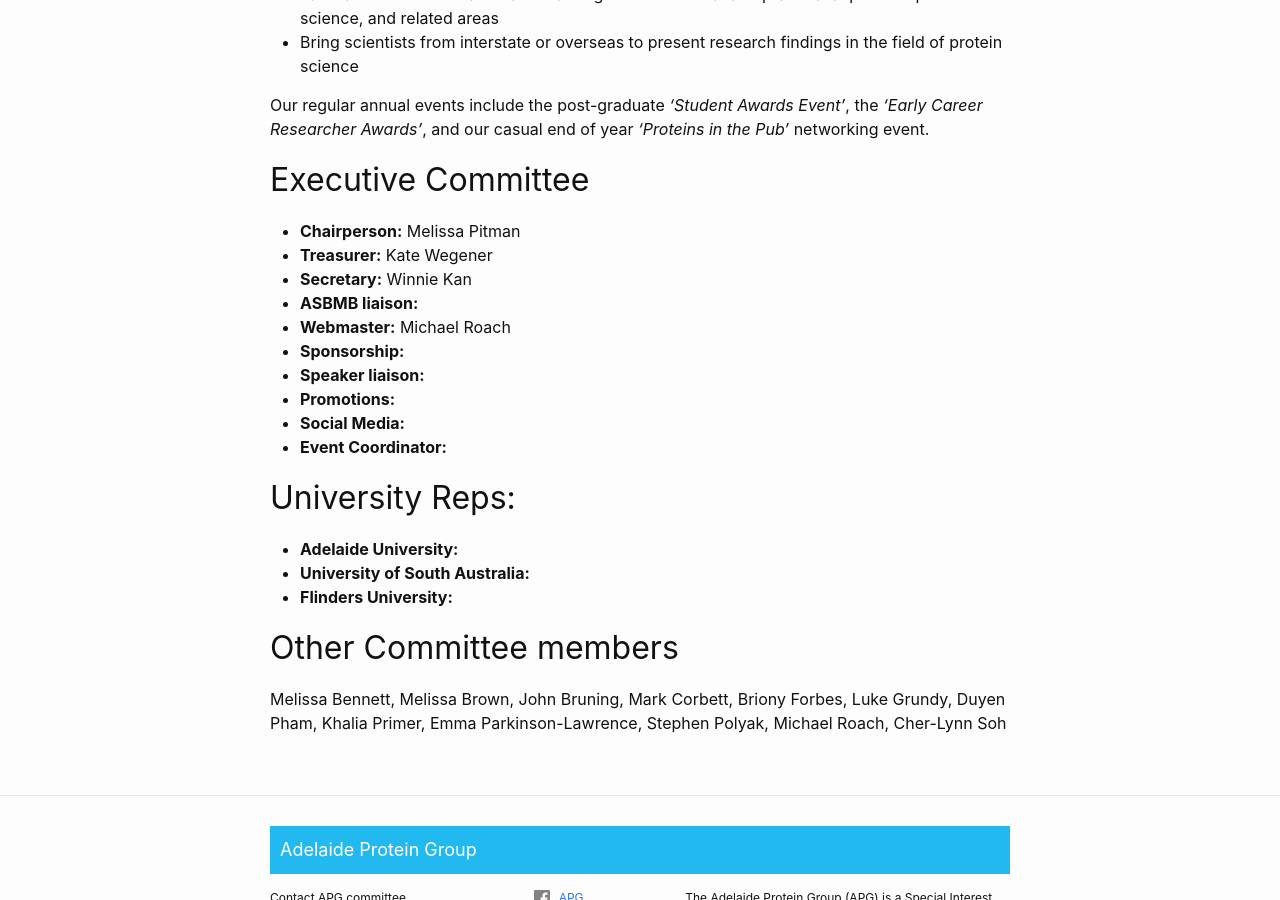
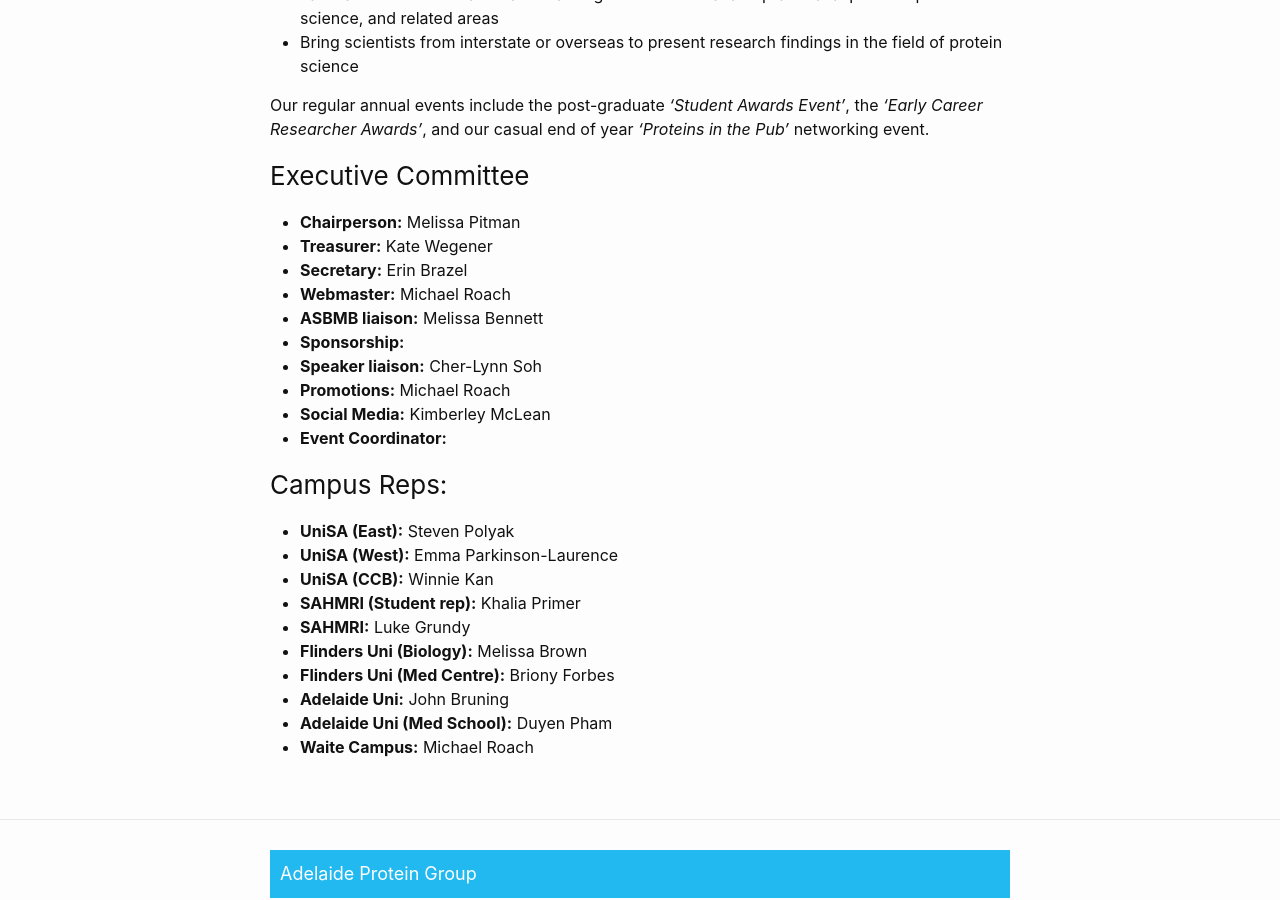
Before and after one commit to apg-asbmb/apg-asbmb.github.io, a Jekyll site: the page built from about.md, in a window 1280 px wide and 900 px high, scrolled down 595 px. Built offline with Jekyll 4.4.1, drawn with Linux system fonts in a browser that asks for light colours.

Commit message:
committee update

```diff
--- a/about.md
+++ b/about.md
@@ -24,28 +24,32 @@
 Our regular annual events include the post-graduate _'Student Awards Event'_, the _'Early Career Researcher Awards'_, and our casual end of year _'Proteins in the Pub'_ networking event.
 
 
-## Executive Committee
+### Executive Committee
 
  - __Chairperson:__ Melissa Pitman
  - __Treasurer:__ Kate Wegener
- - __Secretary:__ Winnie Kan
- - __ASBMB liaison:__
+ - __Secretary:__ Erin Brazel
  - __Webmaster:__ Michael Roach
+ - __ASBMB liaison:__ Melissa Bennett
  - __Sponsorship:__
- - __Speaker liaison:__
- - __Promotions:__
- - __Social Media:__
+ - __Speaker liaison:__ Cher-Lynn Soh
+ - __Promotions:__ Michael Roach
+ - __Social Media:__ Kimberley McLean
  - __Event Coordinator:__
 
-## University Reps:
+### Campus Reps:
 
- - __Adelaide University:__
- - __University of South Australia:__
- - __Flinders University:__
+ - __UniSA (East):__ Steven Polyak
+ - __UniSA (West):__ Emma Parkinson-Laurence
+ - __UniSA (CCB):__ Winnie Kan
+ - __SAHMRI (Student rep):__ Khalia Primer
+ - __SAHMRI:__ Luke Grundy
+ - __Flinders Uni (Biology):__ Melissa Brown
+ - __Flinders Uni (Med Centre):__ Briony Forbes
+ - __Adelaide Uni:__ John Bruning
+ - __Adelaide Uni (Med School):__ Duyen Pham
+ - __Waite Campus:__ Michael Roach
 
-## Other Committee members
-
-Melissa Bennett, Melissa Brown, John Bruning, Mark Corbett, Briony Forbes, Luke Grundy, Duyen Pham, Khalia Primer, Emma Parkinson-Lawrence, Stephen Polyak, Michael Roach, Cher-Lynn Soh
 
 
 [1]:/assets/docs/APGConstitution-20080417.doc
```
